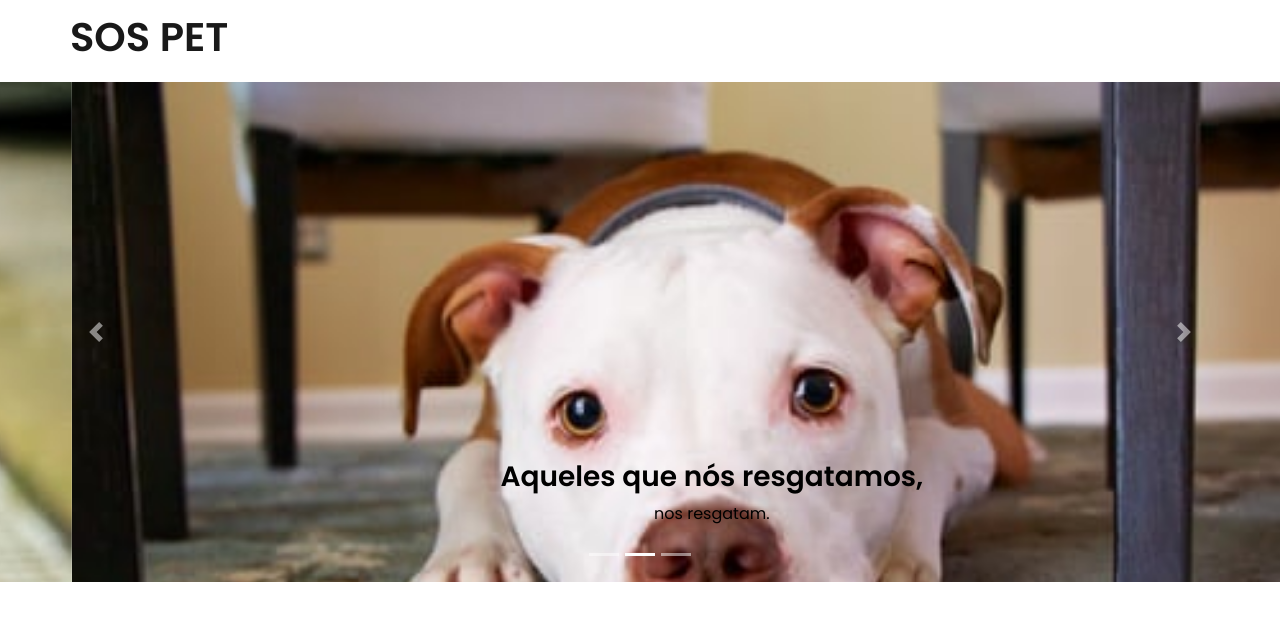
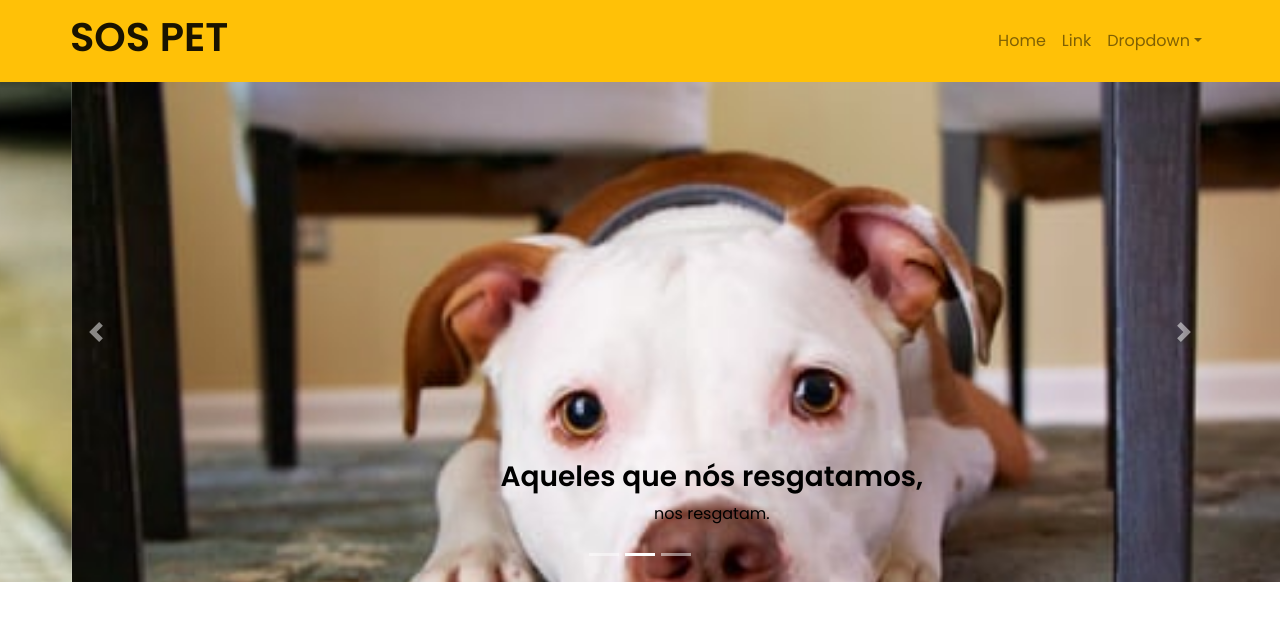
Before and after one commit to Anderson1289/SOS-PET-new-version-, a React (Create React App) app in the folder sos-pet/: page / in a window 1280 px wide. Shown: the top 620 px of the page. Built offline with nearby package versions, Linux system fonts and the light colour scheme.

Commit message:
add Header

```diff
--- a/sos-pet/src/components/Header/index.tsx
+++ b/sos-pet/src/components/Header/index.tsx
@@ -1,4 +1,4 @@
-import {Navbar, Container, Carousel } from 'react-bootstrap'
+import {Navbar, Nav, Container, NavDropdown,Carousel } from 'react-bootstrap'
 import firstSlide from '../../assets/firstSlide.jpg'
 import secondSlide from '../../assets/secondSlide.jpg'
 import thirdSlide from '../../assets/thirdSlide.jpg'
@@ -12,6 +12,17 @@
                         <Navbar.Brand href="#home">
                             <Title>SOS PET</Title>
                         </Navbar.Brand>
+                        <Nav className="me-auto">
+                            <Nav.Link href="#home">Home</Nav.Link>
+                            <Nav.Link href="#link">Link</Nav.Link>
+                            <NavDropdown title="Dropdown" id="basic-nav-dropdown">
+                            <NavDropdown.Item href="#action/3.1">Action</NavDropdown.Item>
+                            <NavDropdown.Item href="#action/3.2">Another action</NavDropdown.Item>
+                            <NavDropdown.Item href="#action/3.3">Something</NavDropdown.Item>
+                            <NavDropdown.Divider />
+                            <NavDropdown.Item href="#action/3.4">Separated link</NavDropdown.Item>
+                            </NavDropdown>
+                        </Nav>
                     </Container>
                 </Navbar>
             </Menu>
--- a/sos-pet/src/components/Header/style.ts
+++ b/sos-pet/src/components/Header/style.ts
@@ -12,7 +12,7 @@
 `
 
 export const Menu  = styled.header `
-    background: var(--yelow);
+    background: var(--yellow);
 `
 
 export const Title = styled.h1 `
```
